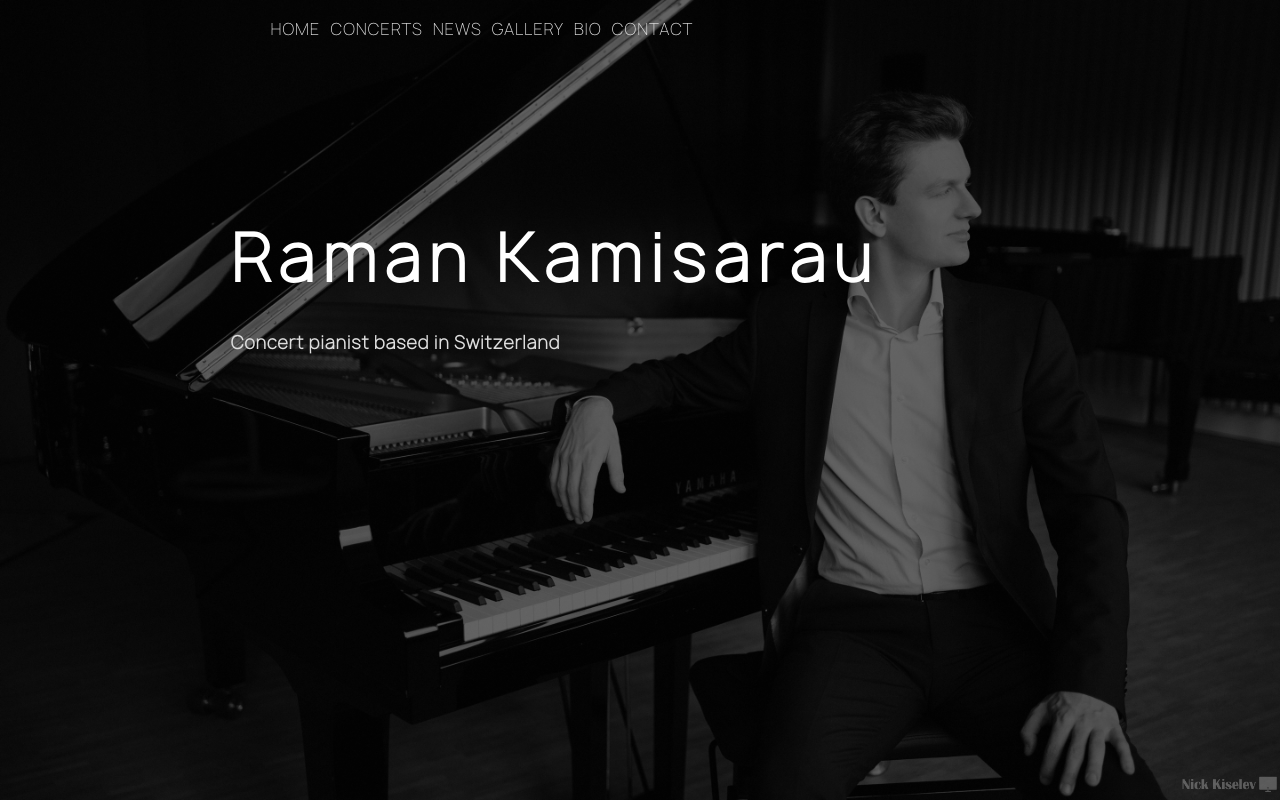
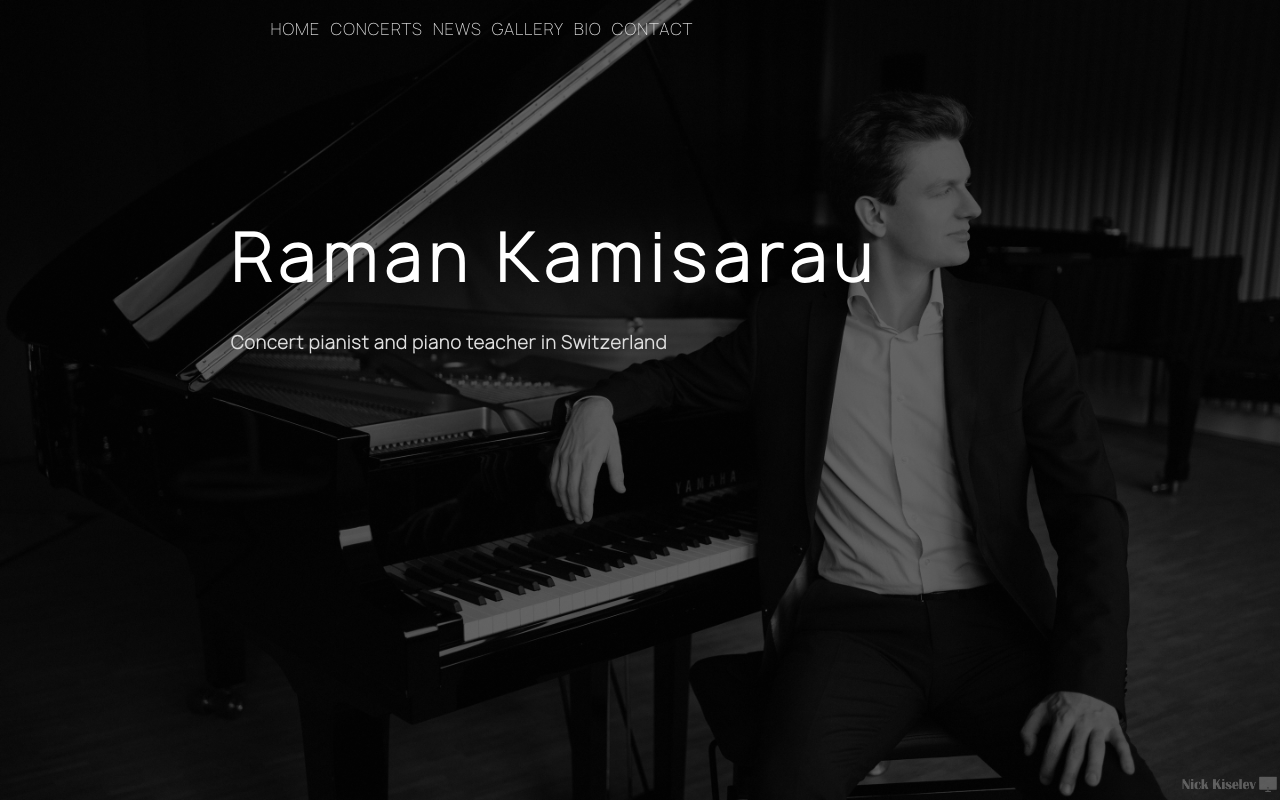
Before and after one commit to tectonick/ramankamisarau, a React (Create React App) app in the folder raman-front/: page / in a window 1280 px wide. Built offline with nearby package versions, Linux system fonts and the light colour scheme; no server answers.

Commit message:
header change

```diff
--- a/raman-front/src/Pages/Home.js
+++ b/raman-front/src/Pages/Home.js
@@ -23,7 +23,7 @@ function Home() {
   return (
     <div className="Home">
       <h1>Raman Kamisarau</h1>
-      <h2 id="pianist">Concert pianist based in Switzerland</h2>
+      <h2 id="pianist">Concert pianist and piano teacher in Switzerland</h2>
       {NearestConcert && (
         <Concert
           supertitle="UPCOMING PERFORMANCE"
@@ -43,14 +43,16 @@ function Home() {
           link={"/news"}
         />
       )}
-      {EmbedLink?.length>0 && <iframe
+      {EmbedLink?.length > 0 && (
+        <iframe
           id="main-youtube-video"
           src={EmbedLink}
           title="YouTube video player"
           frameBorder="0"
           allow="accelerometer; autoplay; clipboard-write; encrypted-media; gyroscope; picture-in-picture"
           allowFullScreen
-      ></iframe>}
+        ></iframe>
+      )}
     </div>
   );
 }
```
Lines whose indentation alone changed are shown as unchanged.
